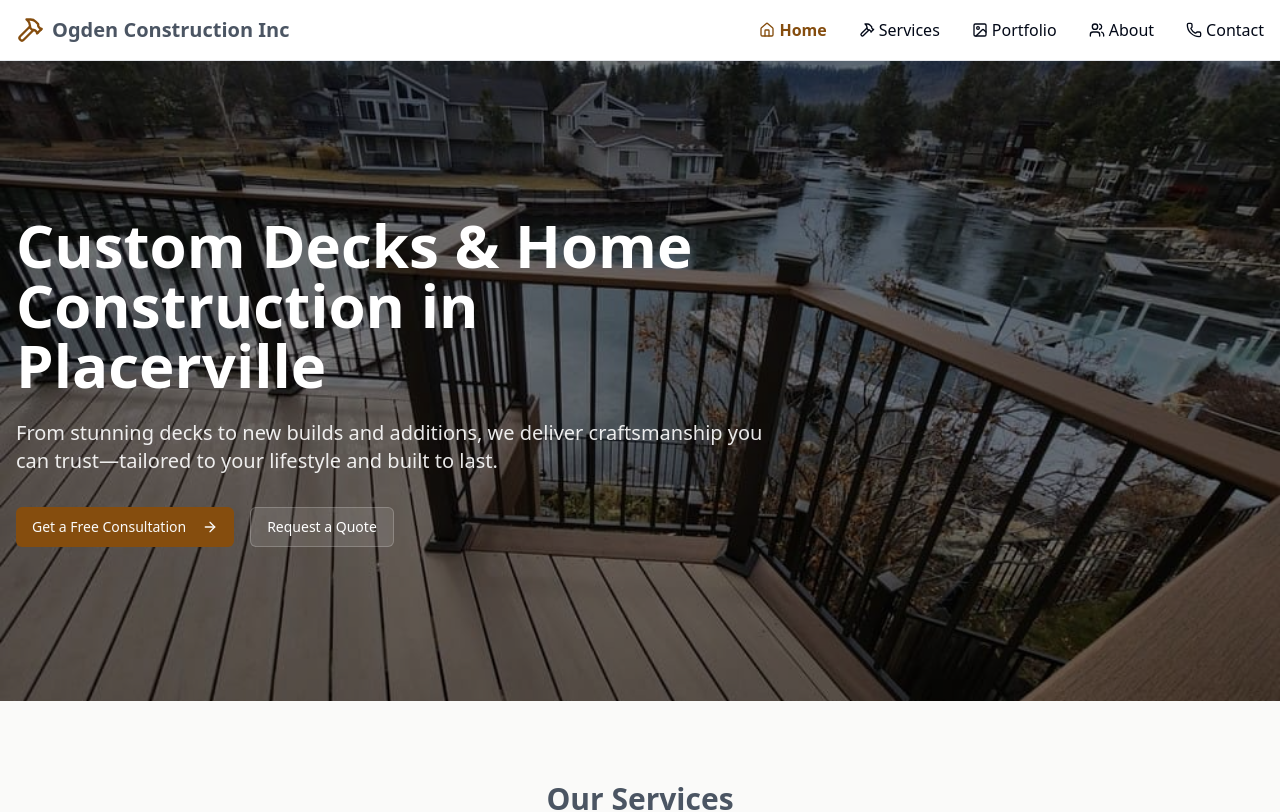
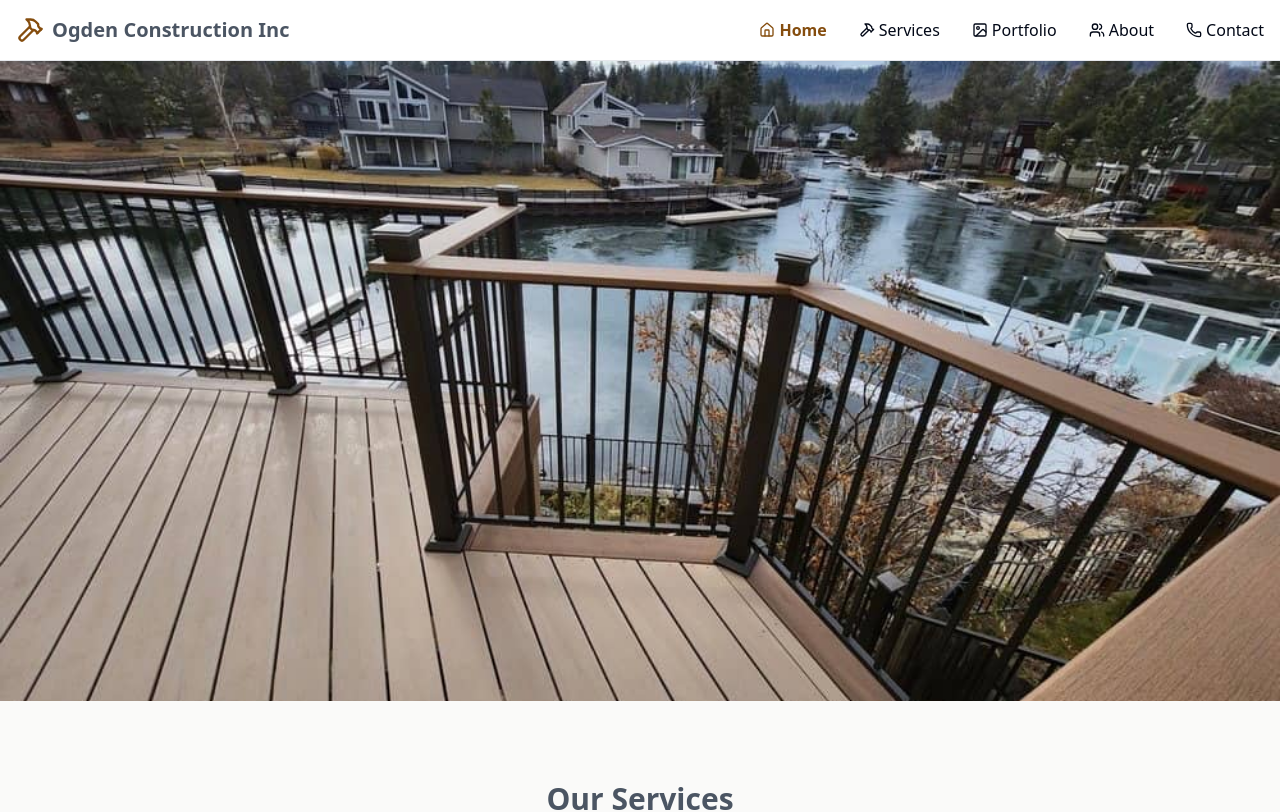
Before and after one commit to garretdgrant/ogden-construction, a Next.js app: page / in a window 1280 px wide. Shown: the top 812 px of the page. Built offline with nearby package versions, Linux system fonts and the light colour scheme.

Commit message:
chore: test just the image alone

```diff
--- a/src/components/Hero.tsx
+++ b/src/components/Hero.tsx
@@ -1,7 +1,7 @@
-import { Button } from "./ui/button";
-import Link from "next/link";
+// import { Button } from "./ui/button";
+// import Link from "next/link";
 import Image from "next/image";
-import { ScrollToContactButton } from "./ScrollToContactButton";
+// import { ScrollToContactButton } from "./ScrollToContactButton";
 
 export const Hero = () => {
   return (
@@ -16,7 +16,7 @@ export const Hero = () => {
         sizes="(max-width: 768px) 100vw, 100vw"
         className="w-full h-full object-cover absolute inset-0 z-0"
       />
-      <div className="absolute inset-0 bg-black/50 z-0" />
+      {/* <div className="absolute inset-0 bg-black/50 z-0" />
 
       <div className="container relative z-10 mx-auto px-4">
         <div className="max-w-3xl">
@@ -46,7 +46,7 @@ export const Hero = () => {
             </Link>
           </div>
         </div>
-      </div>
+      </div> */}
     </div>
   );
 };
```
